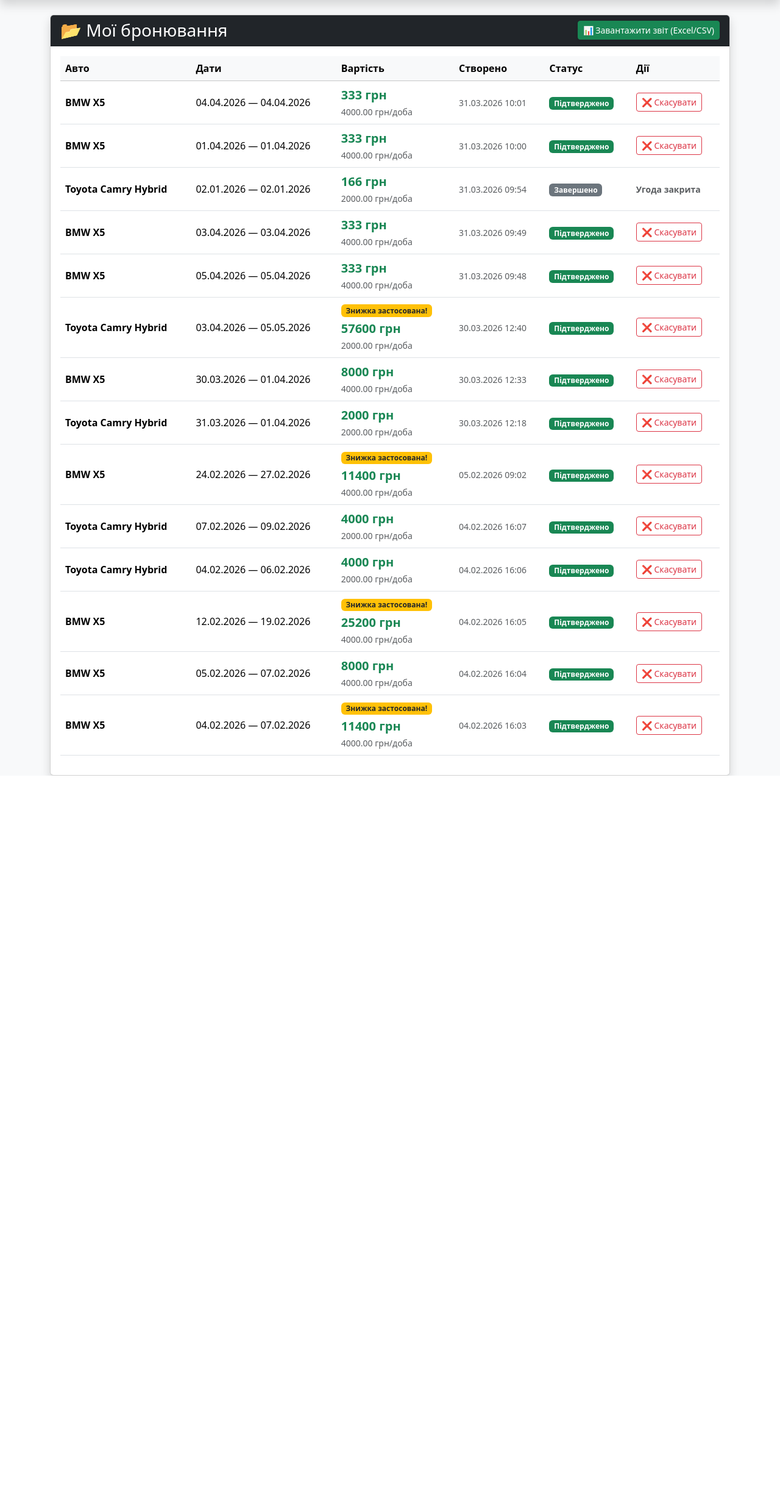
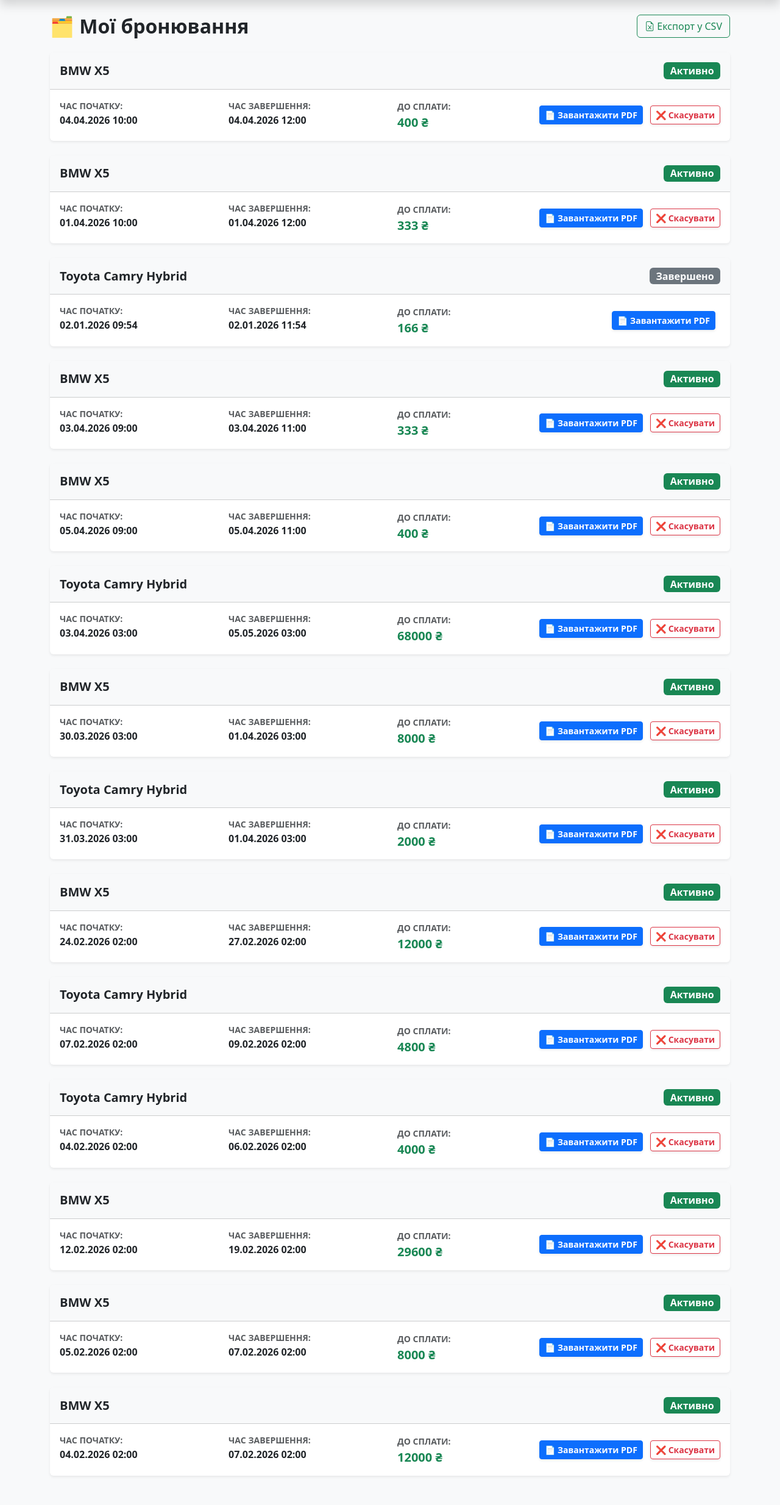
Before and after one commit to Pavlitoo/CarRental, a Django app: page /my-bookings/ in a window 1280 px wide. Shown: the part 56-2524 px from the top of the page at 61% size. Before the commit the page ends 1328 px from the top, so only its background shows below. Run offline with Django 5.2, Linux system fonts and the light colour scheme; a user stored in the database is signed in; data comes from the database, SQL or seed files in the repository; both versions use the stored data as it was after the commit.

Commit message:
Add professional PDF invoice generation in Ukrainian with ReportLab

```diff
--- a/cars/templates/cars/my_bookings.html
+++ b/cars/templates/cars/my_bookings.html
@@ -1,81 +1,67 @@
 {% extends 'cars/base.html' %}
 
 {% block content %}
-<div class="card shadow">
-    <div class="card-header bg-dark text-white d-flex justify-content-between align-items-center">
-        <h3 class="mb-0">📂 Мої бронювання</h3>
-        {% if bookings %}
-            <a href="{% url 'export_bookings_csv' %}" class="btn btn-success btn-sm shadow-sm">
-                📊 Завантажити звіт (Excel/CSV)
+<div class="row mt-4 mb-5">
+    <div class="col-12">
+        <div class="d-flex justify-content-between align-items-center mb-4">
+            <h2 class="fw-bold text-dark mb-0">🗂️ Мої бронювання</h2>
+            <a href="{% url 'export_bookings_csv' %}" class="btn btn-outline-success">
+                <i class="bi bi-file-earmark-excel"></i> Експорт у CSV
             </a>
-        {% endif %}
-    </div>
-    <div class="card-body">
+        </div>
 
         {% if bookings %}
-        <table class="table table-hover align-middle">
-            <thead class="table-light">
-                <tr>
-                    <th>Авто</th>
-                    <th>Дати</th>
-                    <th>Вартість</th>
-                    <th>Створено</th>
-                    <th>Статус</th>
-                    <th>Дії</th>
-                </tr>
-            </thead>
-            <tbody>
+            <div class="row row-cols-1 g-4">
                 {% for booking in bookings %}
-                <tr>
-                    <td>
-                        <strong>{{ booking.car.brand }} {{ booking.car.model }}</strong>
-                    </td>
-                    <td>
-                        {{ booking.start_date|date:"d.m.Y" }} — {{ booking.end_date|date:"d.m.Y" }}
-                    </td>
-                    <td>
-                        {% if booking.has_discount %}
-                            <span class="badge bg-warning text-dark mb-1">Знижка застосована!</span><br>
-                        {% endif %}
-                        <div class="fw-bold text-success fs-5">{{ booking.total_price }} грн</div>
-                        <small class="text-muted">{{ booking.car.price_per_day }} грн/доба</small>
-                    </td>
-                    <td class="text-muted">
-                        <small>{{ booking.created_at|date:"d.m.Y H:i" }}</small>
-                    </td>
+                    <div class="col">
+                        <div class="card shadow-sm border-0">
+                            <div class="card-header bg-light d-flex justify-content-between align-items-center py-3">
+                                <h5 class="mb-0 fw-bold text-dark">{{ booking.car.brand }} {{ booking.car.model }}</h5>
+                                {% if booking.is_past %}
+                                    <span class="badge bg-secondary fs-6">Завершено</span>
+                                {% else %}
+                                    <span class="badge bg-success fs-6">Активно</span>
+                                {% endif %}
+                            </div>
+                            <div class="card-body row align-items-center">
+                                <div class="col-md-3 mb-3 mb-md-0">
+                                    <p class="text-muted mb-1 small text-uppercase fw-bold">Час початку:</p>
+                                    <h6 class="fw-bold">{{ booking.start_date|date:"d.m.Y H:i" }}</h6>
+                                </div>
+                                <div class="col-md-3 mb-3 mb-md-0">
+                                    <p class="text-muted mb-1 small text-uppercase fw-bold">Час завершення:</p>
+                                    <h6 class="fw-bold">{{ booking.end_date|date:"d.m.Y H:i" }}</h6>
+                                </div>
+                                <div class="col-md-2 mb-3 mb-md-0">
+                                    <p class="text-muted mb-1 small text-uppercase fw-bold">До сплати:</p>
+                                    <h5 class="text-success fw-bold mb-0">{{ booking.total_price }} ₴</h5>
+                                </div>
 
-                    <td>
-                        {% if booking.is_past %}
-                            <span class="badge bg-secondary">{{ booking.status_label }}</span>
-                        {% else %}
-                            <span class="badge bg-success">{{ booking.status_label }}</span>
-                        {% endif %}
-                    </td>
+                                <div class="col-md-4 text-md-end mt-3 mt-md-0">
+                                    <a href="{% url 'download_invoice' booking.pk %}" class="btn btn-primary btn-sm me-2 shadow-sm fw-bold">
+                                        📄 Завантажити PDF
+                                    </a>
 
-                    <td>
-                        {% if not booking.is_past %}
-                            <form action="{% url 'cancel_booking' booking.pk %}" method="post"
-                                onsubmit="return confirm('Ви впевнені, що хочете скасувати це бронювання?');">
-                                {% csrf_token %}
-                                <button type="submit" class="btn btn-outline-danger btn-sm">
-                                    ❌ Скасувати
-                                </button>
-                            </form>
-                        {% else %}
-                            <span class="text-muted small fw-bold">Угода закрита</span>
-                        {% endif %}
-                    </td>
-                </tr>
+                                    {% if not booking.is_past %}
+                                        <form action="{% url 'cancel_booking' booking.pk %}" method="post" class="d-inline">
+                                            {% csrf_token %}
+                                            <button type="submit" class="btn btn-outline-danger btn-sm shadow-sm fw-bold" onclick="return confirm('Ви впевнені, що хочете скасувати це бронювання?');">
+                                                ❌ Скасувати
+                                            </button>
+                                        </form>
+                                    {% endif %}
+                                </div>
+                            </div>
+                        </div>
+                    </div>
                 {% endfor %}
-            </tbody>
-        </table>
+            </div>
         {% else %}
-        <div class="alert alert-info text-center">
-            У вас поки немає активних бронювань.
-            <a href="{% url 'car_list' %}">Вибрати авто</a>
-        </div>
+            <div class="text-center py-5 bg-white shadow-sm rounded border-0">
+                <h4 class="text-muted mb-3">У вас ще немає жодного бронювання 🚗</h4>
+                <a href="{% url 'car_list' %}" class="btn btn-primary px-4 fw-bold shadow-sm">Перейти до автопарку</a>
+            </div>
         {% endif %}
-
     </div>
 </div>
 {% endblock %}
--- a/cars/urls.py
+++ b/cars/urls.py
@@ -9,5 +9,6 @@ urlpatterns = [
     path('booking/<int:pk>/cancel/', views.cancel_booking, name='cancel_booking'),
     path('my-bookings/export/', views.export_bookings_csv, name='export_bookings_csv'),
     path('api/suggestions/', views.car_suggestions, name='car_suggestions'),
-    path('dashboard/', views.dashboard, name='dashboard'), # <-- НОВИЙ МАРШРУТ
+    path('dashboard/', views.dashboard, name='dashboard'),
+    path('booking/<int:pk>/invoice/', views.download_invoice, name='download_invoice'), # <-- НОВИЙ МАРШРУТ ДЛЯ PDF
 ]
--- a/cars/views.py
+++ b/cars/views.py
@@ -1,15 +1,29 @@
+import os
+import io
+import csv
+import json
+import qrcode
+from PIL import Image
+
 from django.shortcuts import render, get_object_or_404, redirect
-from .models import Car, Booking, Category, Review
-from .forms import BookingForm, ReviewForm
 from django.db.models import Q, Count
 from django.contrib.auth.decorators import login_required, user_passes_test
 from django.contrib.auth.forms import UserCreationForm
 from django.contrib.auth import login
 from django.utils import timezone
+from django.utils.timezone import localtime
 from django.core.mail import send_mail
-from django.http import HttpResponse, JsonResponse
-import csv
-import json # <-- ДОДАЛИ ДЛЯ ГРАФІКІВ
+from django.http import HttpResponse, JsonResponse, FileResponse
+
+from reportlab.pdfgen import canvas
+from reportlab.lib.pagesizes import A4
+from reportlab.lib import colors
+from reportlab.lib.utils import ImageReader
+from reportlab.pdfbase.ttfonts import TTFont
+from reportlab.pdfbase import pdfmetrics
+
+from .models import Car, Booking, Category, Review
+from .forms import BookingForm, ReviewForm
 
 def car_list(request):
     cars = Car.objects.filter(is_available=True)
@@ -87,33 +101,27 @@ def car_detail(request, pk):
                         booking.user = request.user
                         booking.save()
 
+                        # Відправка Email
                         subject = f"🚗 Підтвердження бронювання: {car.brand} {car.model}"
+                        details = booking.financial_details
+
+                        local_start = localtime(booking.start_date)
+                        local_end = localtime(booking.end_date)
+
                         message = f"Вітаємо, {request.user.username}!\n\n" \
-                                  f"Ви успішно забронювали автомобіль у нашому сервісі CarRental.\n\n" \
                                   f"Деталі замовлення:\n" \
                                   f"- Автомобіль: {car.brand} {car.model}\n" \
-                                  f"- Час оренди: з {booking.start_date.strftime('%d.%m.%Y %H:%M')} по {booking.end_date.strftime('%d.%m.%Y %H:%M')}\n" \
-                                  f"- До сплати: {booking.total_price} грн\n\n" \
+                                  f"- Час оренди: з {local_start.strftime('%d.%m.%Y %H:%M')} по {local_end.strftime('%d.%m.%Y %H:%M')}\n" \
+                                  f"- Сума до сплати: {details['total']} грн\n\n" \
                                   f"Дякуємо, що обрали нас!"
 
                         user_email = request.user.email if request.user.email else f"{request.user.username}@testmail.com"
-
-                        send_mail(
-                            subject,
-                            message,
-                            'noreply@carrental.com',
-                            [user_email],
-                            fail_silently=True,
-                        )
+                        send_mail(subject, message, 'noreply@carrental.com', [user_email], fail_silently=True)
 
                         return redirect('car_list')
 
     return render(request, 'cars/car_detail.html', {
-        'car': car,
-        'form': form,
-        'review_form': review_form,
-        'reviews': reviews,
-        'can_review': can_review
+        'car': car, 'form': form, 'review_form': review_form, 'reviews': reviews, 'can_review': can_review
     })
 
 @login_required
@@ -149,7 +157,15 @@ def export_bookings_csv(request):
     writer.writerow(['Автомобіль', 'Час початку', 'Час завершення', 'Вартість (грн)', 'Статус'])
     bookings = Booking.objects.filter(user=request.user).order_by('-created_at')
     for b in bookings:
-        writer.writerow([f"{b.car.brand} {b.car.model}", b.start_date.strftime("%d.%m.%Y %H:%M"), b.end_date.strftime("%d.%m.%Y %H:%M"), b.total_price, b.status_label])
+        local_start = localtime(b.start_date)
+        local_end = localtime(b.end_date)
+        writer.writerow([
+            f"{b.car.brand} {b.car.model}",
+            local_start.strftime("%d.%m.%Y %H:%M"),
+            local_end.strftime("%d.%m.%Y %H:%M"),
+            b.total_price,
+            b.status_label
+        ])
     return response
 
 def car_suggestions(request):
@@ -161,7 +177,6 @@ def car_suggestions(request):
         results = []
     return JsonResponse({'suggestions': results})
 
-# --- ОНОВЛЕНИЙ ДАШБОРД (З ГРАФІКОМ І ДЕТАЛІЗАЦІЄЮ) ---
 @user_passes_test(lambda u: u.is_staff)
 def dashboard(request):
     total_cars = Car.objects.count()
@@ -172,27 +187,151 @@ def dashboard(request):
     total_revenue = sum(b.total_price for b in all_bookings)
     popular_cars = Car.objects.annotate(num_bookings=Count('booking')).order_by('-num_bookings')[:5]
 
-    # --- Збираємо дані для графіка (Прибуток по днях) ---
     revenue_by_date = {}
     for b in all_bookings:
-        # Беремо тільки дату створення угоди
-        date_str = b.created_at.strftime('%Y-%m-%d')
+        date_str = localtime(b.created_at).strftime('%Y-%m-%d')
         if date_str not in revenue_by_date:
             revenue_by_date[date_str] = 0
         revenue_by_date[date_str] += b.total_price
 
-    # Сортуємо дати по зростанню і беремо останні 14 днів, коли були угоди
     sorted_dates = sorted(revenue_by_date.keys())[-14:]
     chart_data = [revenue_by_date[date] for date in sorted_dates]
 
     context = {
-        'total_cars': total_cars,
-        'total_bookings': total_bookings,
-        'active_bookings': active_bookings,
-        'total_revenue': total_revenue,
-        'popular_cars': popular_cars,
-        'recent_bookings': all_bookings[:15], # Останні 15 угод для детальної таблиці
-        'chart_labels': json.dumps(sorted_dates), # Передаємо дати в JS
-        'chart_data': json.dumps(chart_data),     # Передаємо суми в JS
+        'total_cars': total_cars, 'total_bookings': total_bookings, 'active_bookings': active_bookings,
+        'total_revenue': total_revenue, 'popular_cars': popular_cars, 'recent_bookings': all_bookings[:15],
+        'chart_labels': json.dumps(sorted_dates), 'chart_data': json.dumps(chart_data),
     }
     return render(request, 'cars/dashboard.html', context)
+
+# --- ПРОФЕСІЙНИЙ PDF ІНВОЙС ---
+@login_required
+def download_invoice(request, pk):
+    booking = get_object_or_404(Booking, pk=pk, user=request.user)
+    fin_details = booking.financial_details
+
+    # РЕЄСТРАЦІЯ ШРИФТУ ДЛЯ УКРАЇНСЬКОЇ МОВИ
+    font_path = os.path.join(os.environ.get('WINDIR', 'C:\\Windows'), 'Fonts', 'arial.ttf')
+    try:
+        pdfmetrics.registerFont(TTFont('Arial', font_path))
+        pdfmetrics.registerFont(TTFont('Arial-Bold', font_path.replace('arial.ttf', 'arialbd.ttf')))
+        font_regular = 'Arial'
+        font_bold = 'Arial-Bold'
+    except Exception:
+        font_regular = 'Helvetica'
+        font_bold = 'Helvetica-Bold'
+
+    buffer = io.BytesIO()
+    p = canvas.Canvas(buffer, pagesize=A4)
+
+    # ВИПРАВЛЕННЯ ЧАСУ (UTC -> Київ)
+    local_start = localtime(booking.start_date)
+    local_end = localtime(booking.end_date)
+    local_issue = localtime(timezone.now())
+
+    # --- ШАПКА ---
+    p.setFont(font_bold, 24)
+    p.drawString(50, 800, "ТОВ «CarRental Україна»")
+
+    p.setFont(font_regular, 14)
+    p.drawString(50, 780, "ОФІЦІЙНИЙ ЕЛЕКТРОННИЙ ЧЕК")
+
+    p.setLineWidth(2)
+    p.line(50, 765, 550, 765)
+
+    # Красивий номер
+    invoice_num = f"INV-{local_issue.year}-{booking.pk:04d}"
+    p.setFont(font_bold, 12)
+    p.drawString(50, 730, f"Квитанція №: {invoice_num}")
+    p.setFont(font_regular, 12)
+    p.drawString(50, 710, f"Дата створення: {local_issue.strftime('%d.%m.%Y %H:%M')}")
+
+    p.drawString(350, 730, f"Клієнт: {request.user.username}")
+    p.drawString(350, 710, f"Email: {request.user.email if request.user.email else 'Не вказано'}")
+
+    p.setLineWidth(1)
+    p.line(50, 690, 550, 690)
+
+    # --- ДЕТАЛІ АВТО ---
+    p.setFont(font_bold, 14)
+    p.drawString(50, 660, "Деталі оренди:")
+
+    p.setFont(font_regular, 12)
+    p.drawString(50, 630, f"Автомобіль: {booking.car.brand} {booking.car.model} ({booking.car.year} р.)")
+    p.drawString(50, 610, f"Отримання: {local_start.strftime('%d.%m.%Y %H:%M')}")
+    p.drawString(50, 590, f"Повернення: {local_end.strftime('%d.%m.%Y %H:%M')}")
+    p.drawString(50, 570, f"Тривалість: {fin_details['total_days']} діб (з них вихідні: {fin_details['weekend_days']})")
+
+    # --- РОЗШИФРОВКА ЦІНИ ---
+    p.setLineWidth(1)
+    p.line(50, 540, 550, 540)
+
+    p.setFont(font_bold, 14)
+    p.drawString(50, 510, "Деталізація вартості (ГРН):")
+
+    p.setFont(font_regular, 12)
+    p.drawString(70, 480, f"Базовий тариф:")
+    p.drawString(450, 480, f"+ {fin_details['base']} ₴")
+
+    if fin_details['surcharge'] > 0:
+        p.setFillColor(colors.red)
+        p.drawString(70, 460, f"Націнка за вихідні дні (20%):")
+        p.drawString(450, 460, f"+ {fin_details['surcharge']} ₴")
+        p.setFillColor(colors.black)
+    else:
+        p.drawString(70, 460, f"Націнка за вихідні дні:")
+        p.drawString(450, 460, f"0 ₴")
+
+    p.setLineWidth(2)
+    p.line(50, 440, 550, 440)
+
+    p.setFont(font_bold, 18)
+    p.setFillColor(colors.green)
+    p.drawString(50, 410, f"РАЗОМ ДО СПЛАТИ: {fin_details['total']} ₴")
+    p.setFillColor(colors.black)
+
+    # --- СМАРТ QR-КОД (БЕЗ ІНТЕРНЕТУ) ---
+    qr_text = f"ЧЕК {invoice_num}\nАвто: {booking.car.brand} {booking.car.model}\nОплачено: {fin_details['total']} UAH\nСтатус: ДІЙСНО"
+    qr = qrcode.QRCode(version=1, box_size=10, border=1)
+    qr.add_data(qr_text)
+    qr.make(fit=True)
+    qr_img = qr.make_image(fill_color="black", back_color="white")
+
+    qr_buffer = io.BytesIO()
+    qr_img.save(qr_buffer, format='PNG')
+    qr_buffer.seek(0)
+    qr_reader = ImageReader(qr_buffer)
+    p.drawImage(qr_reader, 430, 150, width=100, height=100)
+    p.setFont(font_regular, 8)
+    p.drawString(440, 140, "Скануйте для перевірки")
+
+    # --- РЕАЛІСТИЧНА ПЕЧАТКА ---
+    p.saveState()
+    p.translate(130, 200)
+    p.rotate(18)
+
+    p.setFillColor(colors.blue)
+    p.setStrokeColor(colors.blue)
+    p.setLineWidth(2)
+    p.circle(0, 0, 60)
+    p.circle(0, 0, 55)
+
+    p.setFont(font_bold, 14)
+    p.drawCentredString(0, 5, "ОПЛАЧЕНО")
+
+    p.setFont(font_regular, 8)
+    p.drawCentredString(0, -15, "ТОВ «CarRental»")
+    p.drawCentredString(0, -25, "ЄДРПОУ 12345678")
+
+    p.restoreState()
+
+    # --- ФУТЕР ---
+    p.setFont(font_regular, 10)
+    p.drawString(50, 100, "Дякуємо, що обрали CarRental!")
+    p.drawString(50, 85, "Цей документ згенеровано автоматично системою. Мокра печатка не вимагається.")
+
+    p.showPage()
+    p.save()
+
+    buffer.seek(0)
+    return FileResponse(buffer, as_attachment=True, filename=f'CarRental_Чек_{invoice_num}.pdf')
```
Also changed, not shown: cars/admin.py (+4 -3 lines), cars/models.py (+59 -39 lines), cars/migrations/0006_car_year_alter_car_price_per_day.py (added), db.sqlite3.
